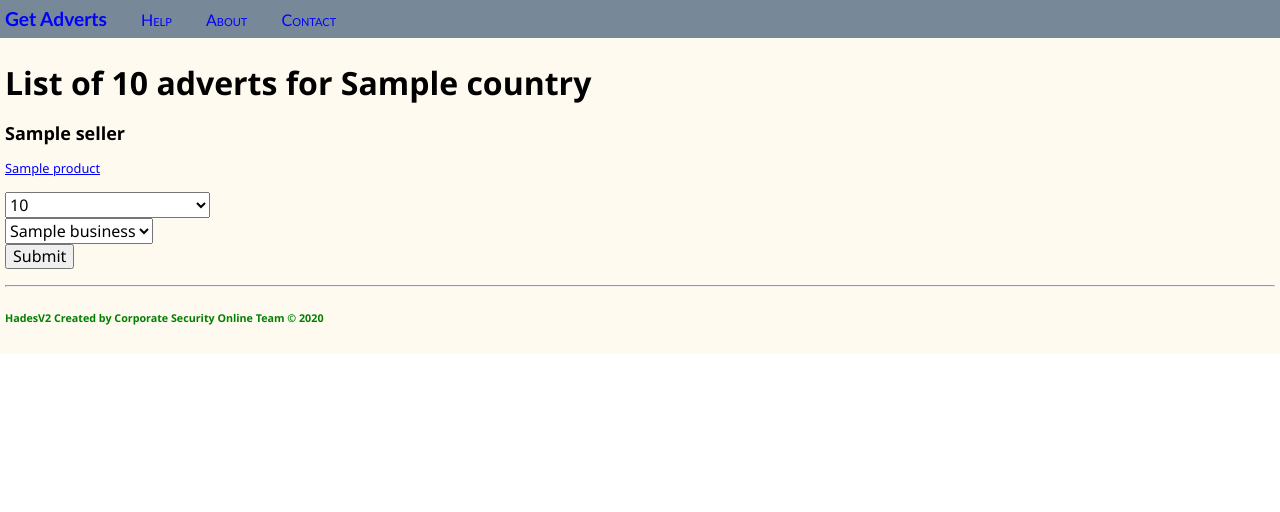
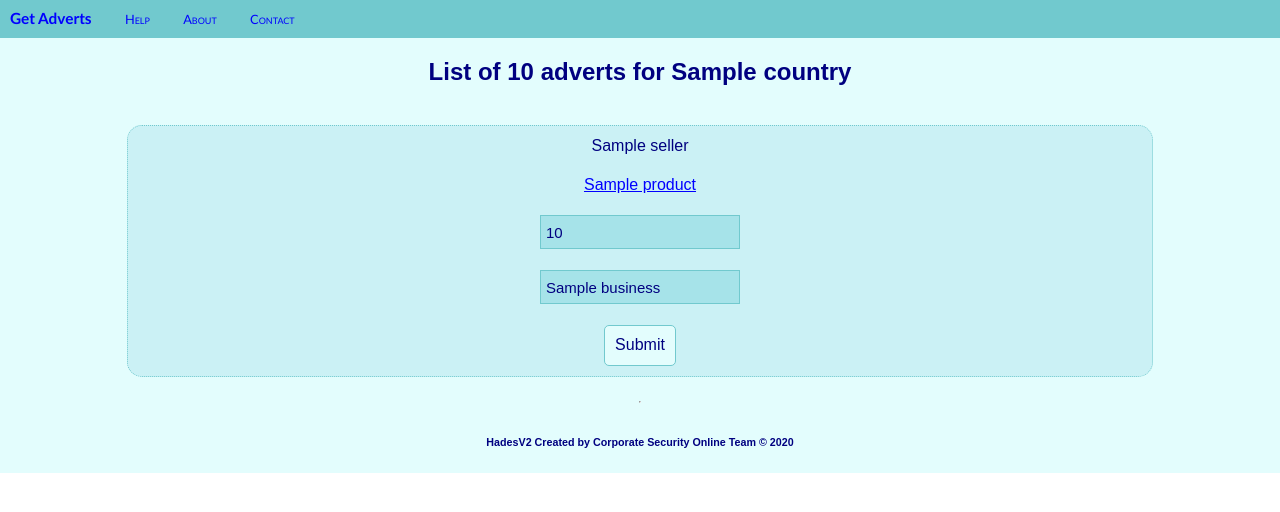
Before and after one commit to Faustas55/g, a Python web app: template templates/adverts.html in a window 1280 px wide. Shown: the top 512 px of the page. Run offline with Jinja, Linux system fonts and the light colour scheme; the template is opened without the code that fills it: most values are stand-ins (such as "Sample title", 1, 10 or a date in 2020).

Commit message:
update css make pretty

```diff
--- a/static/site.css
+++ b/static/site.css
@@ -1,22 +1,11 @@
-h6 {
-
-    color: green;
-}
-
-
-header h1{
-    color: olivedrab;
-    text-align: center;
-
+html
+{
+    height:100vh;
+    width:100vw;
 
 }
 
 
-.seller{
-    color:black;
-    font-size: large;
-    font-weight: 600;
-}
 
 .navbar {
     background-color: lightslategray;
@@ -41,12 +30,7 @@ header h1{
     margin-left: 30px;
 }
 
-.body-content {
-    padding: 5px;
-    font-family:'Segoe UI', Tahoma, Geneva, Verdana, sans-serif;
-    background-color: floralwhite;
 
-}
 
 a:link {
     color: #0000ff;
@@ -60,3 +44,90 @@ a:hover {
 a:active {
   color: #ff0000;
 }
+
+.body-content {
+    display: flex;
+    justify-content: center;
+    align-items: center;
+    flex-direction: column;
+    background-color: #e3fdfd;
+    font-family: Arial, Helvetica, sans-serif;
+    margin: 0px;
+    color: navy;
+
+  }
+
+  h2 {
+    width: 100%;
+    display: flex;
+    justify-content: center;
+    margin-bottom: 40px;
+    color: navy;
+
+  }
+
+  .navbar {
+    font-size: 0.8em;
+    background-color: #71c9ce;
+    padding: 10px;
+
+  }
+
+
+
+
+
+  form {
+    background-color: #cbf1f5;
+    border: 1px dotted #71c9ce;
+    height: 150px;
+    width: 500px;
+    display: flex;
+    flex-direction: column;
+    align-items: center;
+    justify-content: space-around;
+    border-radius: 15px;
+
+
+  }
+
+
+  select {
+    color: navy;
+    width: 200px;
+    padding: 5px 5px 5px 5px;
+    font-size: 15px;
+    border: 1px solid #71c9ce;
+    height: 34px;
+
+    -moz-appearance: none;
+    appearance: none;
+    background: url(http://www.stackoverflow.com/favicon.ico) 96% / 15% no-repeat #a6e3e9;
+  }
+
+.listadverts{
+  background-color: #cbf1f5;
+    border: 1px dotted #71c9ce;
+    height: 250px;
+    width: 80vw;
+    display: flex;
+
+    align-items: center;
+    justify-content: space-around;
+    border-radius: 15px;
+
+
+}
+
+
+
+  button{
+    color: navy;
+    background: #e3fdfd;
+    border: 1px solid #71c9ce;
+    padding: 10px;
+    border-radius: 5px;
+
+
+
+  }
--- a/templates/adverts.html
+++ b/templates/adverts.html
@@ -4,25 +4,25 @@ List adverts
 {% endblock %}
 {% block content %}
 
-<h1>List of {{category}} adverts for {{country}}</h1>
+<h2>List of {{category}} adverts for {{country}}</h2>
 
-<div class="container-fluid">
+
 
   {% for advert in adverts%}
-  <form id="form{{advert.advert_id}}" ,action="/adverts" method="post">
-    <div class="row">
-      <div class="col">
+  <form class=listadverts id="form{{advert.advert_id}}" ,action="/adverts" method="post">
+
+
         <input id="advert_id" name="advert_id" type="hidden" value={{advert.advert_id}}>
 
-        <p class='seller'>{{advert.seller}}</p>
+        {{advert.seller}}
 
-      </div>
-      <div class="col">
-        <p><small><a href={{advert.url}} , target="_blank">{{advert.product}}</a></small></p>
-        <p></p>
 
-      </div>
-      <div class="col">
+
+        <a href={{advert.url}} , target="_blank">{{advert.product}}</a>
+
+
+
+
 
         <select id="category" name="category">
           <option value="{{advert.category}}">{{advert.category}}</option>
@@ -33,35 +33,23 @@ List adverts
 
 
         </select>
-      </div>
 
-      <div class="col">
 
         <select id="business" name="business">
           <option value="{{advert.business}}">{{advert.business}}</option>
           <option value="Crop Protection">Crop Protection</option>
           <option value="Seeds (BIO)">Seeds (bio)</option>
         </select>
-      </div>
-
-      <div class="col">
-
-        <button id="btn{{advert.advert_id}}" type="submit" form="form{{advert.advert_id}}" value="Submit">Submit</button>
 
 
 
 
-      </div>
+        <button id="btn{{advert.advert_id}}" type="submit" form="form{{advert.advert_id}}" value="Submit">Submit</button>
 
-
-
-
-
-    </div>
   </form>
 
 
   {% endfor %}
-</div>
+
 
 {% endblock %}
```
Also changed, not shown: templates/home.html (+7 -8 lines).
